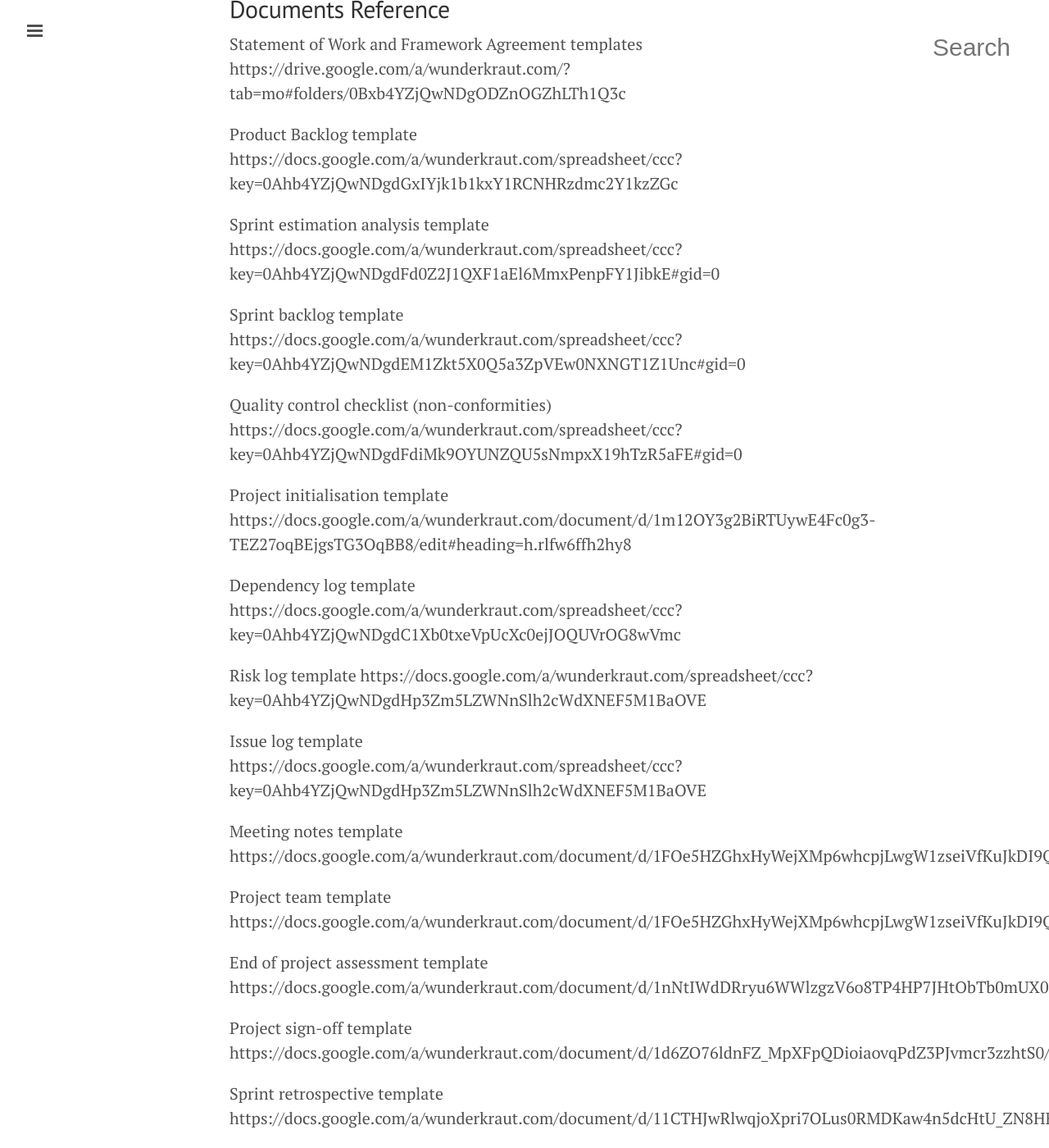
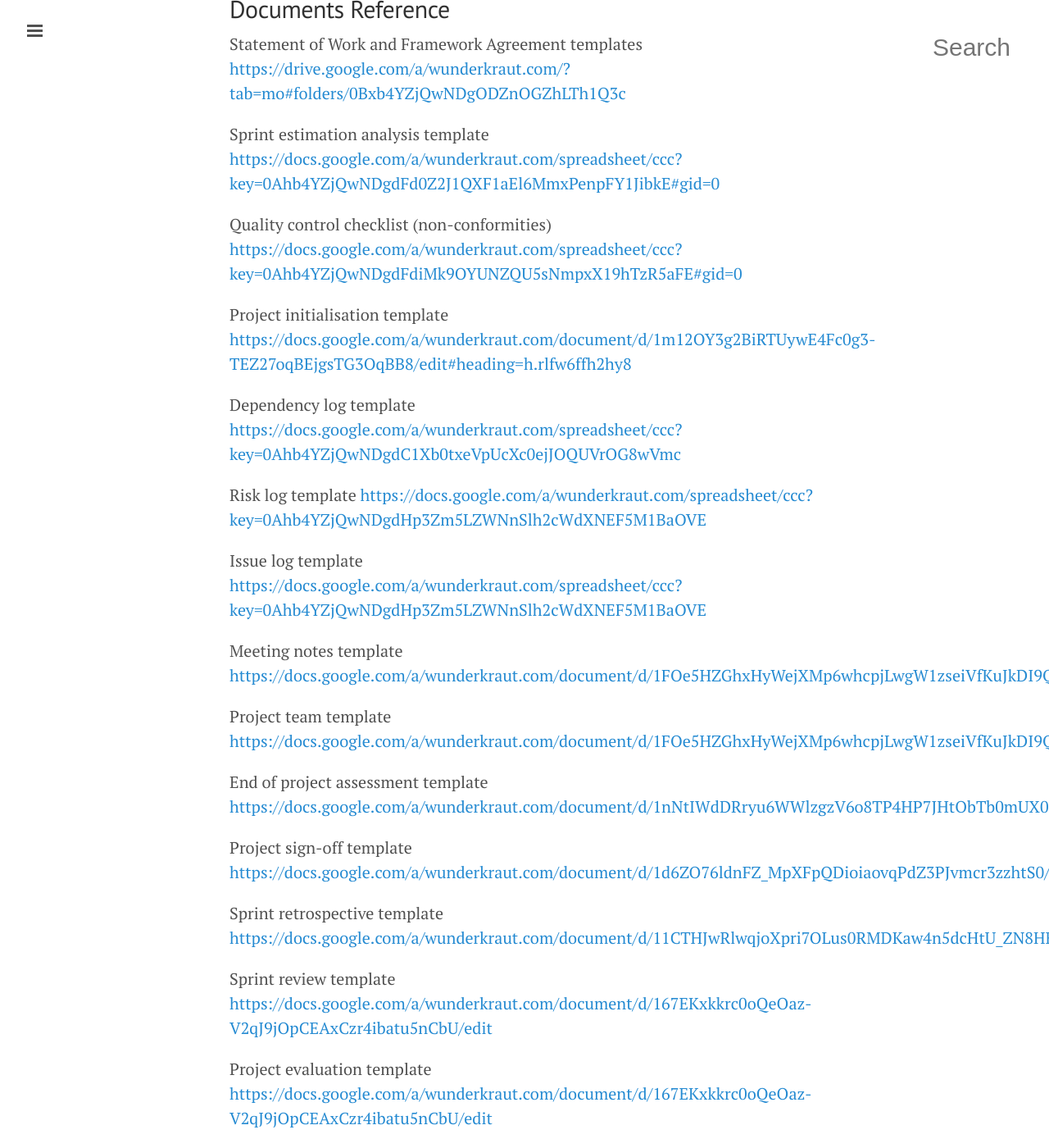
Before and after one commit to tormi/WunderWay, a Jekyll site: the page built from how/documents-reference.md, in a window 1280 px wide and 1400 px high, scrolled down 368 px. Shown: the whole window at 82% size. Built offline with Jekyll 4.4.1, drawn with Linux system fonts in a browser that asks for light colours; Markdown is read by kramdown in place of the engine named in the settings; some of the changed text lies outside the part shown.

Commit message:
Document Reference link updates
There are a number of these out of date since moving to the WunderWay

```diff
--- a/how/documents-reference.md
+++ b/how/documents-reference.md
@@ -11,79 +11,73 @@
 ##Documents Reference
 
 Statement of Work and Framework Agreement templates
-https://drive.google.com/a/wunderkraut.com/?tab=mo#folders/0Bxb4YZjQwNDgODZnOGZhLTh1Q3c
-
-Product Backlog template
-https://docs.google.com/a/wunderkraut.com/spreadsheet/ccc?key=0Ahb4YZjQwNDgdGxIYjk1b1kxY1RCNHRzdmc2Y1kzZGc
+<https://drive.google.com/a/wunderkraut.com/?tab=mo#folders/0Bxb4YZjQwNDgODZnOGZhLTh1Q3c>
 
 Sprint estimation analysis template
-https://docs.google.com/a/wunderkraut.com/spreadsheet/ccc?key=0Ahb4YZjQwNDgdFd0Z2J1QXF1aEl6MmxPenpFY1JibkE#gid=0
-
-Sprint backlog template
-https://docs.google.com/a/wunderkraut.com/spreadsheet/ccc?key=0Ahb4YZjQwNDgdEM1Zkt5X0Q5a3ZpVEw0NXNGT1Z1Unc#gid=0
+<https://docs.google.com/a/wunderkraut.com/spreadsheet/ccc?key=0Ahb4YZjQwNDgdFd0Z2J1QXF1aEl6MmxPenpFY1JibkE#gid=0>
 
 Quality control checklist (non-conformities)
-https://docs.google.com/a/wunderkraut.com/spreadsheet/ccc?key=0Ahb4YZjQwNDgdFdiMk9OYUNZQU5sNmpxX19hTzR5aFE#gid=0
+<https://docs.google.com/a/wunderkraut.com/spreadsheet/ccc?key=0Ahb4YZjQwNDgdFdiMk9OYUNZQU5sNmpxX19hTzR5aFE#gid=0>
 
 Project initialisation template
-https://docs.google.com/a/wunderkraut.com/document/d/1m12OY3g2BiRTUywE4Fc0g3-TEZ27oqBEjgsTG3OqBB8/edit#heading=h.rlfw6ffh2hy8
+<https://docs.google.com/a/wunderkraut.com/document/d/1m12OY3g2BiRTUywE4Fc0g3-TEZ27oqBEjgsTG3OqBB8/edit#heading=h.rlfw6ffh2hy8>
 
 Dependency log template
-https://docs.google.com/a/wunderkraut.com/spreadsheet/ccc?key=0Ahb4YZjQwNDgdC1Xb0txeVpUcXc0ejJOQUVrOG8wVmc
+<https://docs.google.com/a/wunderkraut.com/spreadsheet/ccc?key=0Ahb4YZjQwNDgdC1Xb0txeVpUcXc0ejJOQUVrOG8wVmc>
 
 Risk log template
-https://docs.google.com/a/wunderkraut.com/spreadsheet/ccc?key=0Ahb4YZjQwNDgdHp3Zm5LZWNnSlh2cWdXNEF5M1BaOVE
+<https://docs.google.com/a/wunderkraut.com/spreadsheet/ccc?key=0Ahb4YZjQwNDgdHp3Zm5LZWNnSlh2cWdXNEF5M1BaOVE>
 
 Issue log template
-https://docs.google.com/a/wunderkraut.com/spreadsheet/ccc?key=0Ahb4YZjQwNDgdHp3Zm5LZWNnSlh2cWdXNEF5M1BaOVE
+<https://docs.google.com/a/wunderkraut.com/spreadsheet/ccc?key=0Ahb4YZjQwNDgdHp3Zm5LZWNnSlh2cWdXNEF5M1BaOVE>
 
 Meeting notes template
-https://docs.google.com/a/wunderkraut.com/document/d/1FOe5HZGhxHyWejXMp6whcpjLwgW1zseiVfKuJkDI9QI/edit
+<https://docs.google.com/a/wunderkraut.com/document/d/1FOe5HZGhxHyWejXMp6whcpjLwgW1zseiVfKuJkDI9QI/edit>
 
 Project team template
-https://docs.google.com/a/wunderkraut.com/document/d/1FOe5HZGhxHyWejXMp6whcpjLwgW1zseiVfKuJkDI9QI/edit
+<https://docs.google.com/a/wunderkraut.com/document/d/1FOe5HZGhxHyWejXMp6whcpjLwgW1zseiVfKuJkDI9QI/edit>
 
 End of project assessment template
-https://docs.google.com/a/wunderkraut.com/document/d/1nNtIWdDRryu6WWlzgzV6o8TP4HP7JHtObTb0mUX0N08/edit
+<https://docs.google.com/a/wunderkraut.com/document/d/1nNtIWdDRryu6WWlzgzV6o8TP4HP7JHtObTb0mUX0N08/edit>
 
 Project sign-off template
-https://docs.google.com/a/wunderkraut.com/document/d/1d6ZO76ldnFZ_MpXFpQDioiaovqPdZ3PJvmcr3zzhtS0/edit
+<https://docs.google.com/a/wunderkraut.com/document/d/1d6ZO76ldnFZ_MpXFpQDioiaovqPdZ3PJvmcr3zzhtS0/edit>
 
 Sprint retrospective template
-https://docs.google.com/a/wunderkraut.com/document/d/11CTHJwRlwqjoXpri7OLus0RMDKaw4n5dcHtU_ZN8HBE/edit
+<https://docs.google.com/a/wunderkraut.com/document/d/11CTHJwRlwqjoXpri7OLus0RMDKaw4n5dcHtU_ZN8HBE/edit>
 
 Sprint review template
-https://docs.google.com/a/wunderkraut.com/document/d/167EKxkkrc0oQeOaz-V2qJ9jOpCEAxCzr4ibatu5nCbU/edit
+<https://docs.google.com/a/wunderkraut.com/document/d/167EKxkkrc0oQeOaz-V2qJ9jOpCEAxCzr4ibatu5nCbU/edit>
 
 Project evaluation template
-https://docs.google.com/a/wunderkraut.com/document/d/167EKxkkrc0oQeOaz-V2qJ9jOpCEAxCzr4ibatu5nCbU/edit
+<https://docs.google.com/a/wunderkraut.com/document/d/167EKxkkrc0oQeOaz-V2qJ9jOpCEAxCzr4ibatu5nCbU/edit>
 
 
 ##Records Reference
 
 Skills Matrix
-https://docs.google.com/a/wunderkraut.com/document/d/1e0DkwEJ-I8-kdxqap93MZ5scxNL-24kkcScBqTqeEso/edit
+<https://docs.google.com/a/wunderkraut.com/document/d/1e0DkwEJ-I8-kdxqap93MZ5scxNL-24kkcScBqTqeEso/edit>
 
 Staff Records (folder)
-https://drive.google.com/a/wunderkraut.com/?tab=mo#folders/0B-A_EwgjWNAUQzgxRnR5bnlhdlk
+<https://drive.google.com/a/wunderkraut.com/?tab=mo#folders/0B-A_EwgjWNAUQzgxRnR5bnlhdlk>
 
 Customer Complaints (generic)
-https://docs.google.com/a/wunderkraut.com/spreadsheet/ccc?key=0Ahb4YZjQwNDgdElCZ2RRYmJxSHp4Qm9wbzc3cGdpNHc#gid=0
+<https://docs.google.com/a/wunderkraut.com/spreadsheet/ccc?key=0Ahb4YZjQwNDgdElCZ2RRYmJxSHp4Qm9wbzc3cGdpNHc#gid=0>
 
 QMS Change Request Backlog
-https://docs.google.com/a/wunderkraut.com/spreadsheet/ccc?key=0Ahb4YZjQwNDgdFVUUkhmZFJrWjU4SkVYaTR2dUx2MGc
+<https://docs.google.com/a/wunderkraut.com/spreadsheet/ccc?key=0Ahb4YZjQwNDgdFVUUkhmZFJrWjU4SkVYaTR2dUx2MGc>
 
 Cost of Tender
-https://docs.google.com/a/wunderkraut.com/spreadsheet/ccc?key=0Ahb4YZjQwNDgdGlNeVc4djhRVUd0d0lTYjBSTDJJS3c
+<https://docs.google.com/a/wunderkraut.com/spreadsheet/ccc?key=0Ahb4YZjQwNDgdGlNeVc4djhRVUd0d0lTYjBSTDJJS3c>
 
 Cost of Project
-https://docs.google.com/a/wunderkraut.com/spreadsheet/ccc?key=0Ahb4YZjQwNDgdGlNeVc4djhRVUd0d0lTYjBSTDJJS3c#gid=3
+<https://docs.google.com/a/wunderkraut.com/spreadsheet/ccc?key=0Ahb4YZjQwNDgdGlNeVc4djhRVUd0d0lTYjBSTDJJS3c#gid=3>
 
 Staff Training & Conference Log
-https://docs.google.com/a/wunderkraut.com/spreadsheet/ccc?key=0Ahb4YZjQwNDgdHBoMWx2ZFZtTXI3T1ZlZUV3ZEdZUkE#gid=0
+<https://docs.google.com/a/wunderkraut.com/spreadsheet/ccc?key=0Ahb4YZjQwNDgdHBoMWx2ZFZtTXI3T1ZlZUV3ZEdZUkE#gid=0>
 
 Holiday & Sickness
-https://docs.google.com/a/wunderkraut.com/spreadsheet/ccc?key=0Ahb4YZjQwNDgdDVsd2dhdnBDbV96dDRkYVNFYUNac1E#gid=1
+<https://docs.google.com/a/wunderkraut.com/spreadsheet/ccc?key=0Ahb4YZjQwNDgdDVsd2dhdnBDbV96dDRkYVNFYUNac1E#gid=1>
 
 Phone Setup & Configuration
-https://docs.google.com/a/wunderkraut.com/document/d/1XKZ6QtSYfbvJDMyiTwYsIeXPx3IxzZysu16lXwdtgXs/edit
+<https://docs.google.com/a/wunderkraut.com/document/d/1XKZ6QtSYfbvJDMyiTwYsIeXPx3IxzZysu16lXwdtgXs/edit>
```
